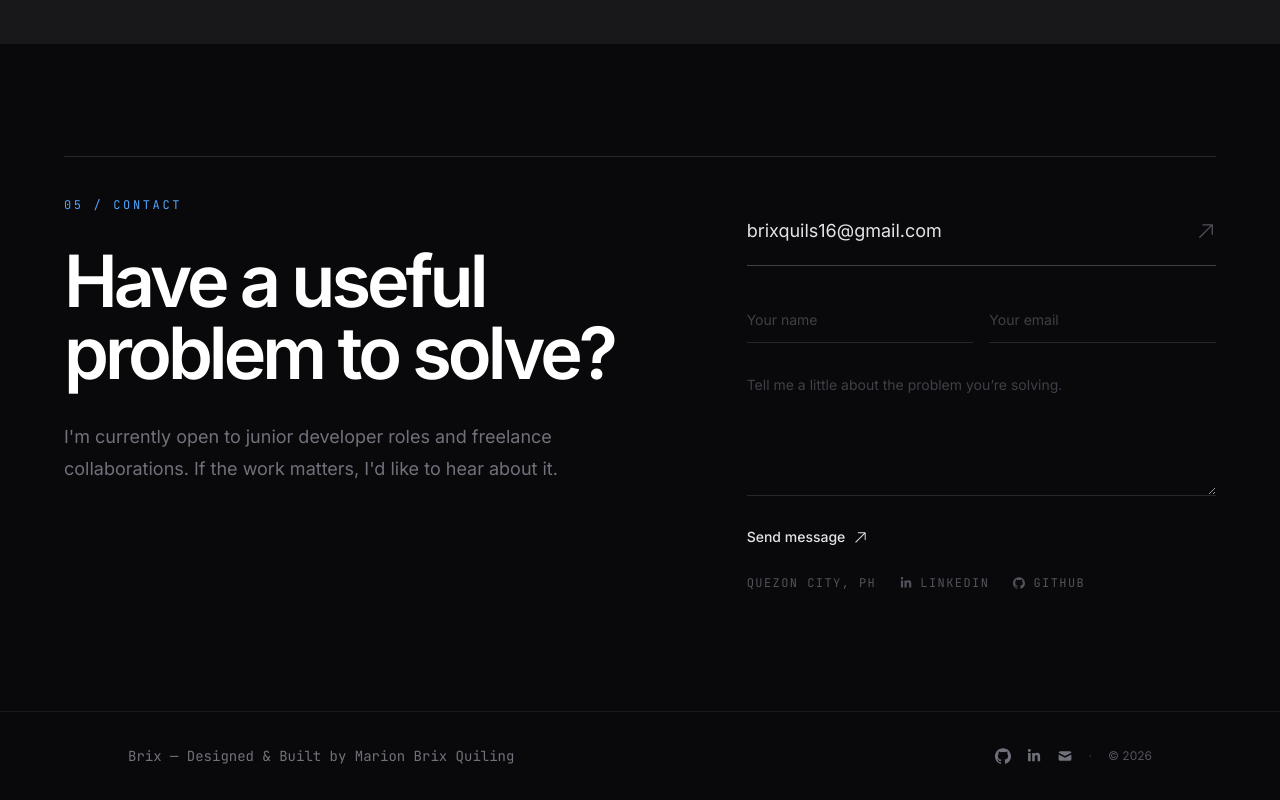
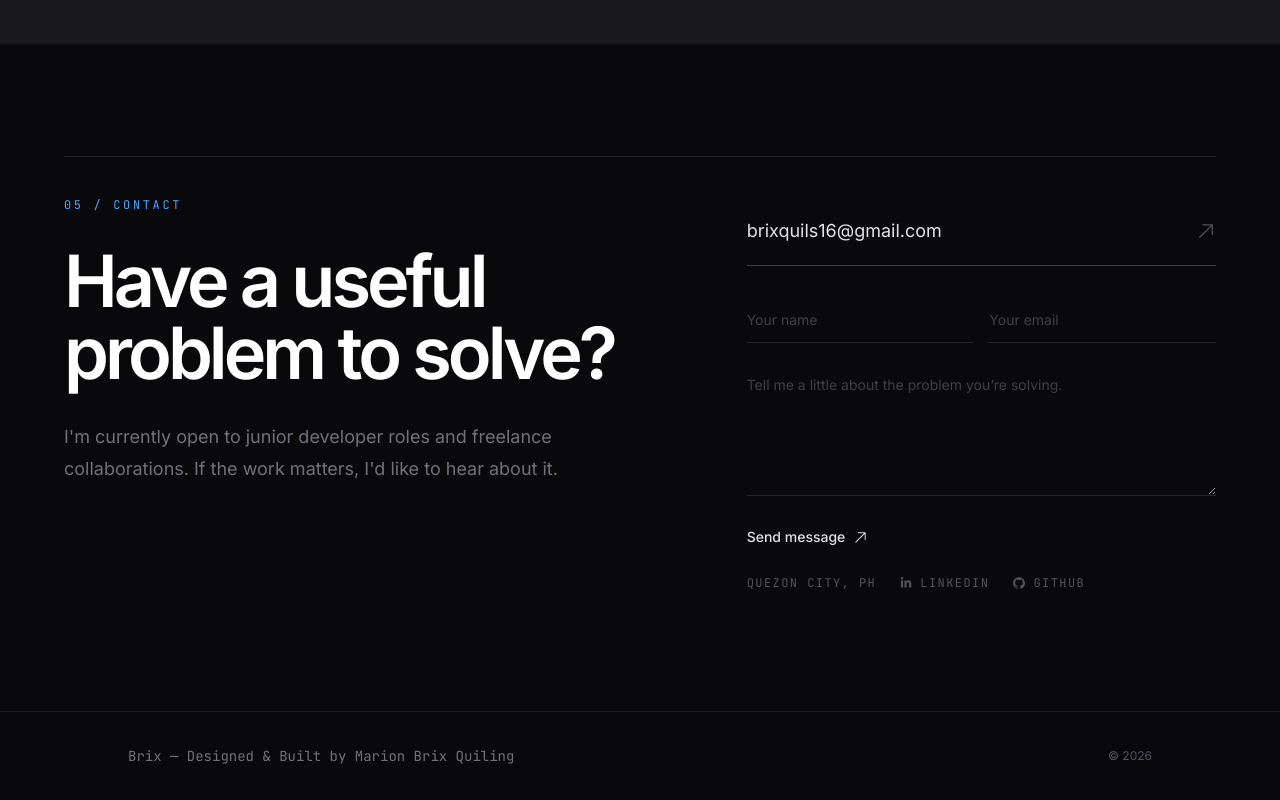
Before and after one commit to brixskata/Portfolio, a React (Vite) app: page / in a window 1280 px wide. Shown: the part 6199-6999 px from the top of the page. Built offline with nearby package versions, Linux system fonts and the light colour scheme.

Commit message:
redundant footer

```diff
--- a/src/components/layout/Footer.tsx
+++ b/src/components/layout/Footer.tsx
@@ -1,58 +1,14 @@
-import { SiGithub } from "react-icons/si";
-import { FaLinkedinIn } from "react-icons/fa";
-import { HiMail } from "react-icons/hi";
-import { motion } from "framer-motion";
-
-const SOCIALS = [
-  {
-    icon: <SiGithub size={16} />,
-    href: "https://github.com/brixskata",
-    label: "GitHub",
-  },
-  {
-    icon: <FaLinkedinIn size={14} />,
-    href: "https://linkedin.com/in/marion-brix",
-    label: "LinkedIn",
-  },
-  {
-    icon: <HiMail size={16} />,
-    href: "mailto:brixquils16@gmail.com",
-    label: "Email",
-  },
-];
-
 export default function Footer() {
   const year = new Date().getFullYear();
 
   return (
-    <footer className="border-t border-zinc-800/60 py-8 px-4">
+    <footer className="border-t border-zinc-800/60 px-4 py-8">
       <div className="mx-auto flex min-w-0 max-w-5xl flex-col items-center justify-between gap-4 sm:flex-row">
-        {/* Wordmark */}
-        <p
-          className="max-w-full break-words text-center text-xs leading-6 text-zinc-500 sm:text-left sm:text-sm"
-          style={{ fontFamily: "var(--font-mono)" }}
-        >
-          Brix<span className="text-blue-500"></span> — Designed & Built by Marion Brix Quiling
+        <p className="max-w-full break-words text-center text-xs leading-6 text-zinc-500 sm:text-left sm:text-sm" style={{ fontFamily: "var(--font-mono)" }}>
+          Brix<span className="text-blue-500"></span> — Designed &amp; Built by Marion Brix Quiling
         </p>
-
-        {/* Socials + year */}
-        <div className="flex items-center gap-4">
-          {SOCIALS.map((s) => (
-            <motion.a
-              key={s.label}
-              href={s.href}
-              target="_blank"
-              rel="noopener noreferrer"
-              aria-label={s.label}
-              whileHover={{ scale: 1.15, y: -1 }}
-              whileTap={{ scale: 0.93 }}
-              className="text-zinc-500 hover:text-zinc-200 transition-colors"
-            >
-              {s.icon}
-            </motion.a>
-          ))}
-          <span className="text-zinc-700 text-xs select-none">·</span>
-          <span className="text-zinc-600 text-xs">© {year}</span>
+        <div className="flex items-center">
+          <span className="text-xs text-zinc-600">© {year}</span>
         </div>
       </div>
     </footer>
```
